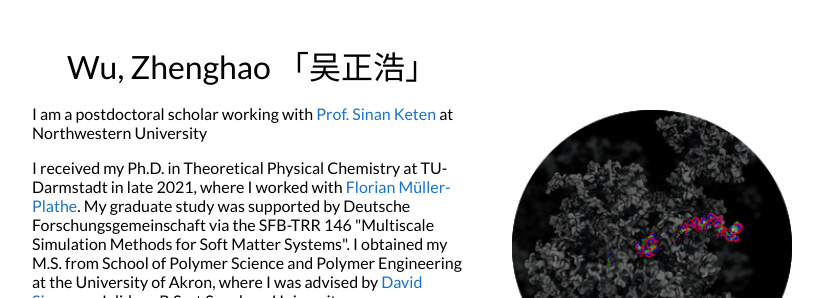
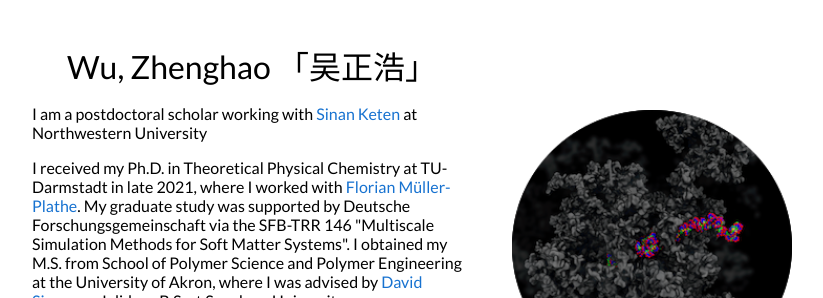
Before and after one commit to Chenghao-Wu/Chenghao-Wu.github.io, a Jekyll site: the page built from _posts/2022-10-13-TMLR2023.markdown, in a window 1280 px wide. Shown: the top 298 px of the page, without its empty margins (228-1051 px from the left). Built offline with Jekyll 4.4.1, drawn with Linux system fonts in a browser that asks for light colours.

Commit message:
update self

```diff
--- a/_layouts/default.html
+++ b/_layouts/default.html
@@ -27,7 +27,7 @@
               <h1>
                 Wu, Zhenghao 「吴正浩」
               </h1>
-              <p style="font-size:16px">I am a postdoctoral scholar working with <a style="font-size:16px" href="https://www.keten-group.northwestern.edu/">Prof. Sinan Keten</a> at Northwestern University
+              <p style="font-size:16px">I am a postdoctoral scholar working with <a style="font-size:16px" href="https://www.keten-group.northwestern.edu/">Sinan Keten</a> at Northwestern University
               </p>
               <p style="font-size:16px">
                 I received my Ph.D. in Theoretical Physical Chemistry at TU-Darmstadt in late 2021, where I worked with <a style="font-size:16px" href="https://en.wikipedia.org/wiki/Florian_M%C3%BCller-Plathe">Florian Müller-Plathe</a>. My graduate study was supported by Deutsche Forschungsgemeinschaft via the SFB-TRR 146 "Multiscale Simulation Methods for Soft Matter Systems". I obtained my M.S. from School of Polymer Science and Polymer Engineering at the University of Akron, where I was advised by <a style="font-size:16px" href="https://www.usf.edu/engineering/chbme/people/dssimmons.aspx">David Simmons</a>. I did my B.S. at Soochow University.
```
